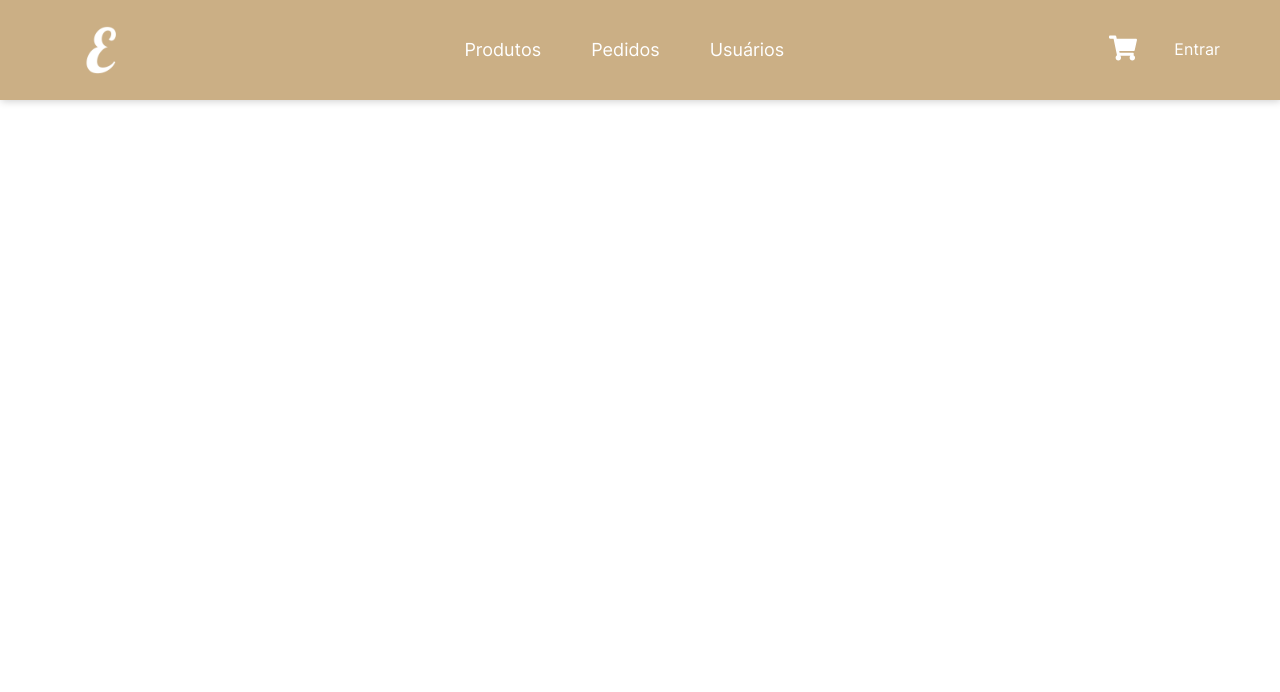
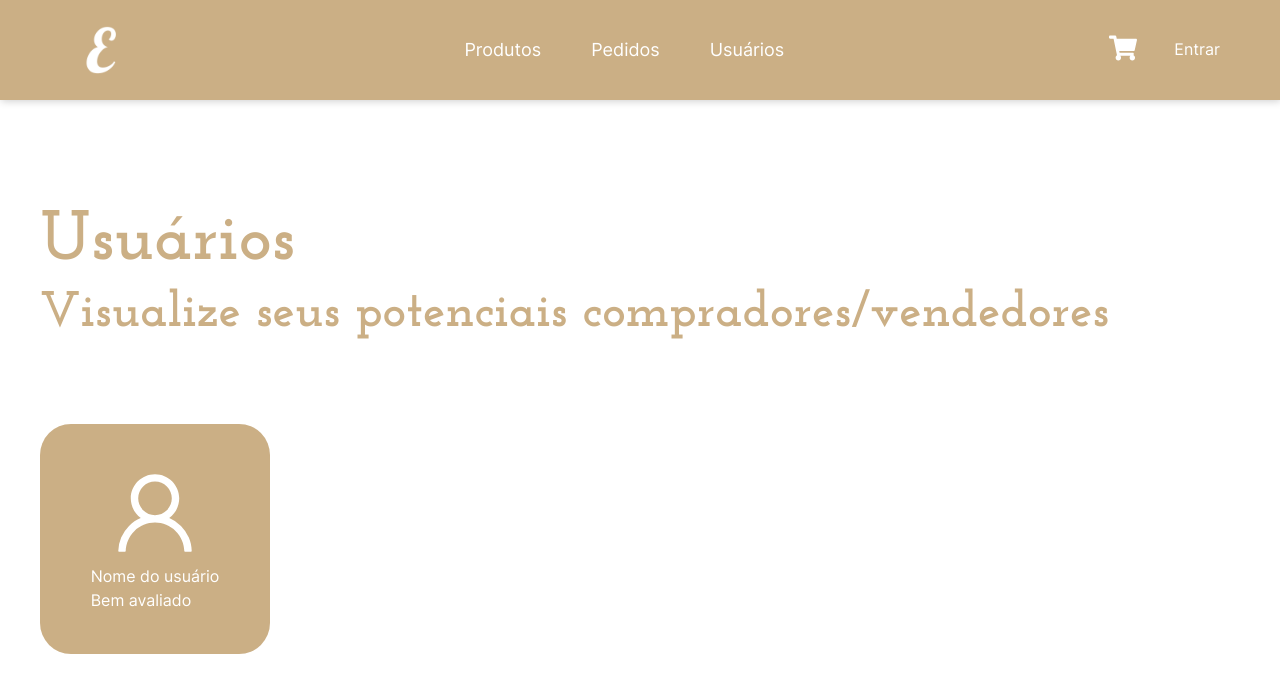
Before and after one commit to Kaua2123/projeto-ecommerce, a React (Vite) app: page /users in a window 1280 px wide. Shown: the top 692 px of the page. Built offline with nearby package versions, Linux system fonts and the light colour scheme.

Commit message:
componente cardUser finalizado e ajustes

```diff
--- /dev/null
+++ b/src/components/CardUser/index.jsx
@@ -0,0 +1,19 @@
+import React from 'react';
+
+import { AiOutlineUser } from 'react-icons/ai';
+
+export default function CardUser() {
+  return (
+    <div>
+      <div className="card-user">
+        <div className="user-avatar">
+          <AiOutlineUser size={100} />
+        </div>
+        <div className="user-data">
+          <p>Nome do usuário</p>
+          <p>Bem avaliado</p>
+        </div>
+      </div>
+    </div>
+  );
+}
--- a/src/pages/Products/index.jsx
+++ b/src/pages/Products/index.jsx
@@ -25,6 +25,7 @@ function Products() {
         <div className="most-buyed-container">
           <h2>Mais comprados</h2>
 
+          {/* slider carousel aqui pra envolver os card products */}
           <CardProduct />
         </div>
       </section>
--- a/src/pages/Users/index.jsx
+++ b/src/pages/Users/index.jsx
@@ -1,11 +1,20 @@
 import React from 'react';
 import Header from '../../components/Header';
+import CardUser from '../../components/CardUser';
 
 function Users() {
   return (
     <div>
       <Header />
-      <h1>Olá mundo Users!</h1>
+      <section className="white-bg">
+        <div className="title-container main-content">
+          <h2>Usuários</h2>
+          <h3>Visualize seus potenciais compradores/vendedores</h3>
+        </div>
+        <div className="user-cards main-content">
+          <CardUser />
+        </div>
+      </section>
     </div>
   );
 }
--- /dev/null
+++ b/src/styles/components/CardUser/cardUser.css
@@ -0,0 +1,15 @@
+.card-user {
+  background-color: var(--light-brown-color);
+  width: 23rem;
+  height: 23rem;
+  border-radius: 3.1rem;
+  display: flex;
+  flex-flow: column wrap;
+  justify-content: center;
+  align-items: center;
+  color: white;
+}
+
+.user-data p {
+  margin-bottom: 0.5rem;
+}
--- a/src/styles/Products/products.css
+++ b/src/styles/pages/Products/products.css
@@ -39,4 +39,5 @@
 
 .most-buyed-container h2, h3 {
   color: var(--light-brown-color);
+  margin-bottom: 8rem;
 }
--- /dev/null
+++ b/src/styles/pages/Users/users.css
@@ -0,0 +1,11 @@
+.title-container {
+  margin-top: 10rem;
+}
+
+.title-container h2, h3 {
+  color: var(--light-brown-color);
+}
+
+.user-cards {
+  margin-top: 8rem;
+}
```
Also changed, not shown: src/main.jsx (+8 -5 lines), src/styles/components/CardProduct/cardProduct.css (renamed from src/styles/CardProduct/cardProduct.css), src/styles/components/Header/header.css (renamed from src/styles/Header/header.css), src/styles/pages/Home/home.css (renamed from src/styles/Home/home.css), src/styles/pages/SignUp/signUp.css (renamed from src/styles/SignUp/signUp.css).
